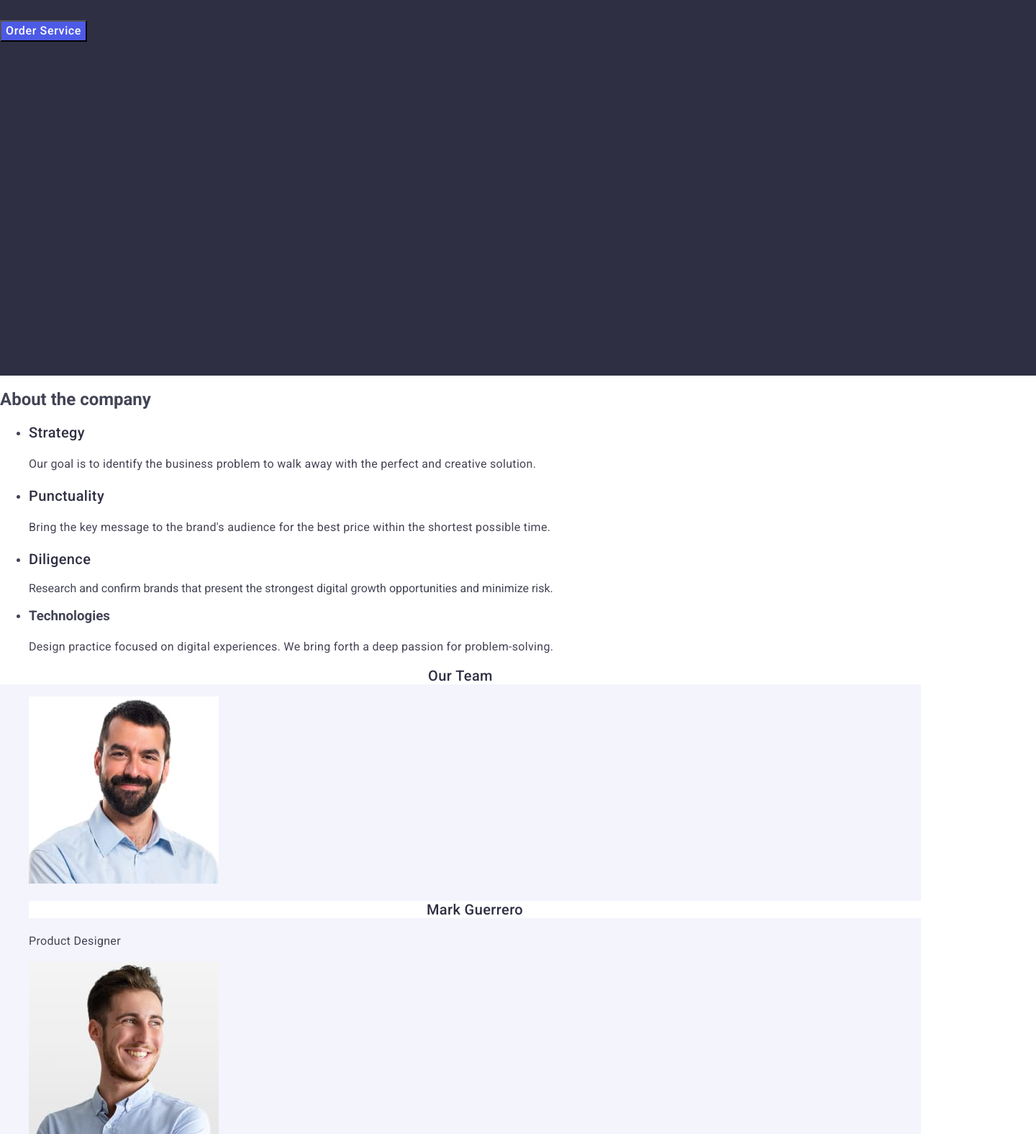
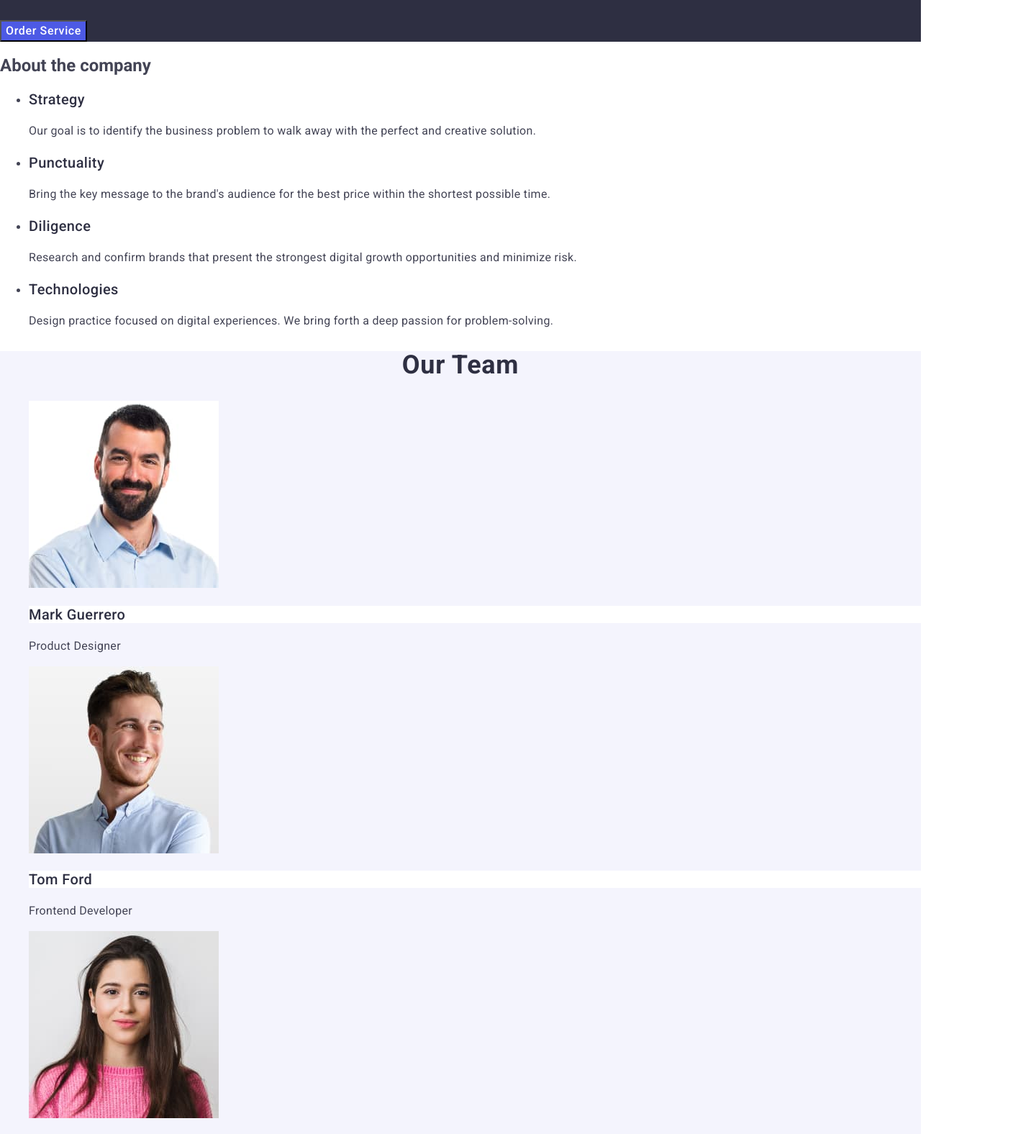
Before and after one commit to Larisagabriela329/goit-markup-hw-02, a plain HTML site: page index.html in a window 1280 px wide. Shown: the part 298-1874 px from the top of the page at 72% size, 1440 px wide, since content can reach past the window. Drawn offline with nearby package versions, Linux system fonts and the light colour scheme.

Commit message:
Corrections 2

```diff
--- a/css/styles.css
+++ b/css/styles.css
@@ -70,10 +70,6 @@ text-decoration: none;
 
 .main-section {
     background-color: #2E2F42;
-    width: 1440px;
-height: 600px;
-top: 72px;
-gap: 0px;
 opacity: 0px;
 }
 
@@ -131,17 +127,17 @@ color: #434455;
 }
 
 .team-title {
-font-size: 36px;
 font-weight: 700;
 line-height: 40px;
 letter-spacing: 0.02em;
 color: #2E2F42;
-line-height: 1.11;
 text-align: center;
 text-transform: capitalize;
+font-size: 36px;
+line-height: 1.11;
 }
 
-.team-title {
+.team-subtitle {
 font-size: 20px;
 font-weight: 500;
 line-height: 24px;
--- a/index.html
+++ b/index.html
@@ -49,12 +49,12 @@
                 </li>
                 <li>
                     <h3 class="about-title">Diligence</h3>
-            <p>
+            <p class="about-paragraph">
                 Research and confirm brands that present the strongest digital growth opportunities and minimize risk.
             </p>
                 </li>
                 <li>
-                    <h3>Technologies</h3>
+                    <h3 class="about-title">Technologies</h3>
                     <p class="about-paragraph">
                         Design practice focused on digital experiences. We bring forth a deep passion for problem-solving.
                     </p>
@@ -70,7 +70,7 @@
                     width="264"
                     height="260"
                 />
-                <h3 class="team-title">Mark Guerrero</h3>
+                <h3 class="team-subtitle">Mark Guerrero</h3>
                 <p class="team-paragraph">Product Designer</p>
                 </li>
                 <li>
@@ -79,7 +79,7 @@
                     width="264"
                     height="260"
                 />
-                <h3 class="team-title">Tom Ford</h3>
+                <h3 class="team-subtitle">Tom Ford</h3>
                 <p class="team-paragraph">Frontend Developer</p>
                 </li>
                 <li>
@@ -88,7 +88,7 @@
                     width="264"
                     height="260"
                 />
-                <h3 class="team-title">Camila Garcia</h3>
+                <h3 class="team-subtitle">Camila Garcia</h3>
                 <p class="team-paragraph">Marketing</p>
                 </li>
                 <li>
@@ -97,7 +97,7 @@
                     width="264"
                     height="260"
                 />
-                <h3 class="team-title">Daniel Wilson</h3>
+                <h3 class="team-subtitle">Daniel Wilson</h3>
                 <p class="team-paragraph"> UI Designer</p>
                 </li>
             </ul>
```
